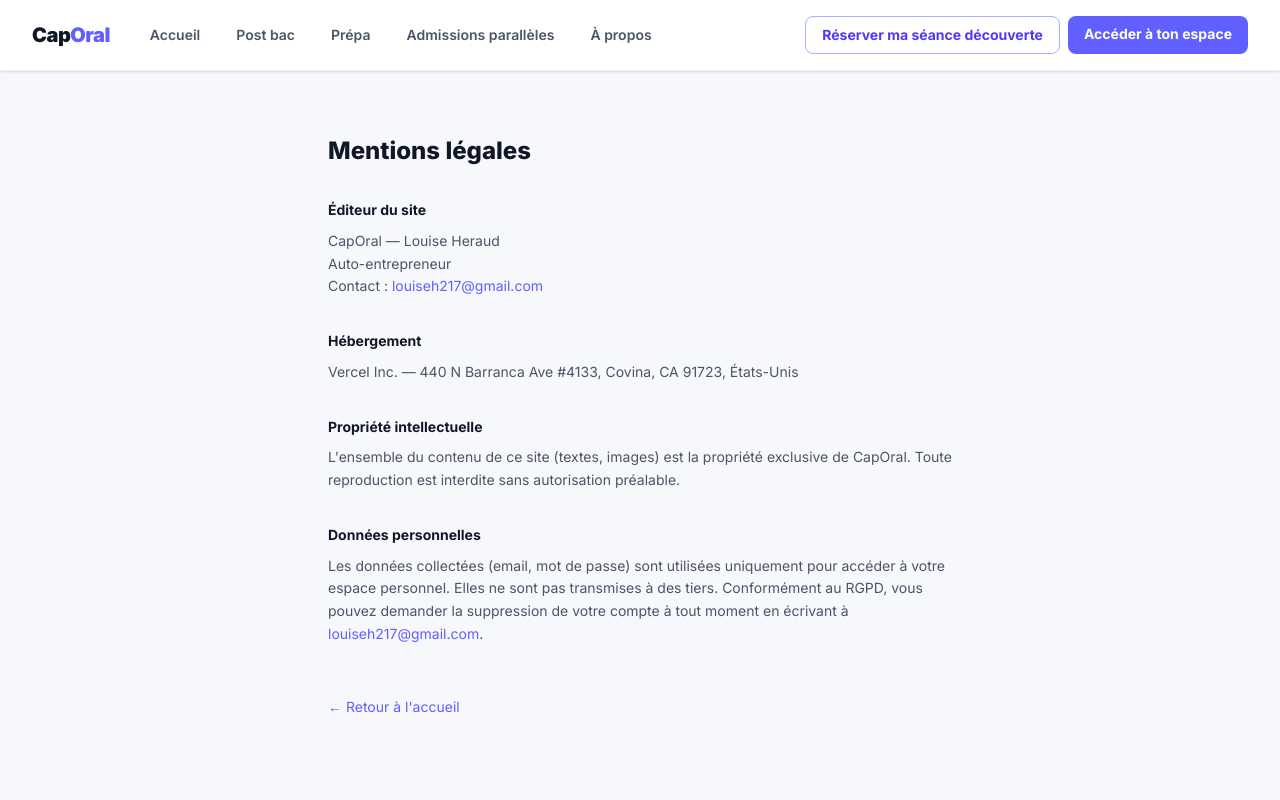
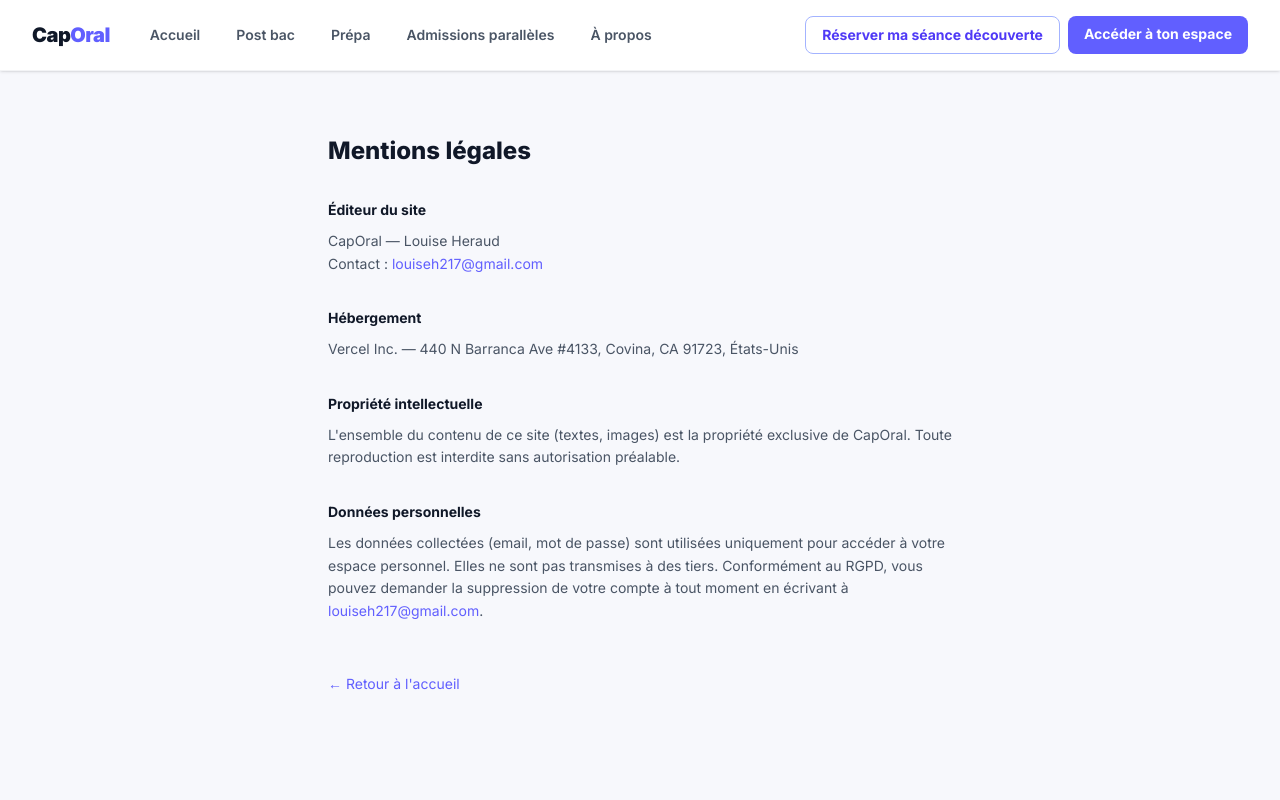
Before and after one commit to louiseheraud/presentation, a Next.js app: page /mentions-legales in a window 1280 px wide. Shown: the top 800 px of the page. Built offline with nearby package versions, Linux system fonts and the light colour scheme.

Commit message:
fix: remove auto-entrepreneur status from mentions légales
Co-Authored-By: Claude Sonnet 4.6 <noreply@anthropic.com>

```diff
--- a/app/mentions-legales/page.tsx
+++ b/app/mentions-legales/page.tsx
@@ -12,7 +12,6 @@ export default function MentionsLegalesPage() {
           <section>
             <h2 className="font-bold text-gray-900 mb-2">Éditeur du site</h2>
             <p>CapOral — Louise Heraud</p>
-            <p>Auto-entrepreneur</p>
             <p>Contact : <a href="mailto:louiseh217@gmail.com" className="text-indigo-500 hover:underline">louiseh217@gmail.com</a></p>
           </section>
 
```
